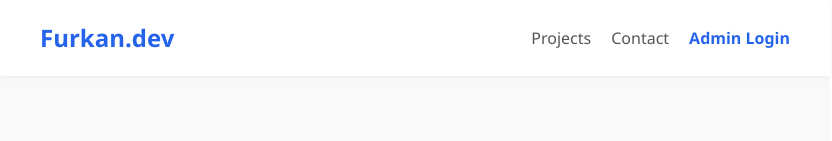
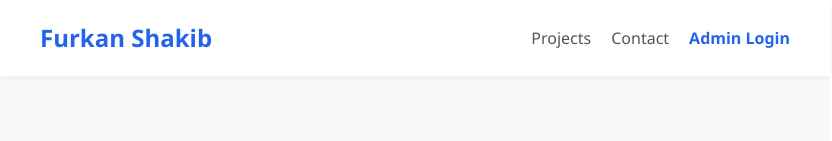
Before and after one commit to furkanshakib/my-dynamic-portfolio, a React (Vite) app in the folder client/: page / in a window 1280 px wide. Shown: the top 141 px of the page, without its empty margins (0-832 px from the left). Built offline with nearby package versions, Linux system fonts and the light colour scheme; no server answers.

Commit message:
Updated logo name

```diff
--- a/client/src/Home.jsx
+++ b/client/src/Home.jsx
@@ -47,7 +47,7 @@ function Home() {
 
       {/* 1. NAVBAR */}
       <nav style={{ display: 'flex', justifyContent: 'space-between', padding: '20px 40px', background: '#fff', boxShadow: '0 2px 5px rgba(0,0,0,0.05)', position: 'sticky', top: 0, zIndex: 100 }}>
-        <h2 style={{ margin: 0, color: '#2563eb' }}>Furkan.dev</h2>
+        <h2 style={{ margin: 0, color: '#2563eb' }}>Furkan Shakib</h2>
         <div style={{ display: 'flex', gap: '20px', alignItems: 'center' }}>
           <a href="#projects" style={{ textDecoration: 'none', color: '#555' }}>Projects</a>
           <a href="#contact" style={{ textDecoration: 'none', color: '#555' }}>Contact</a>
```
